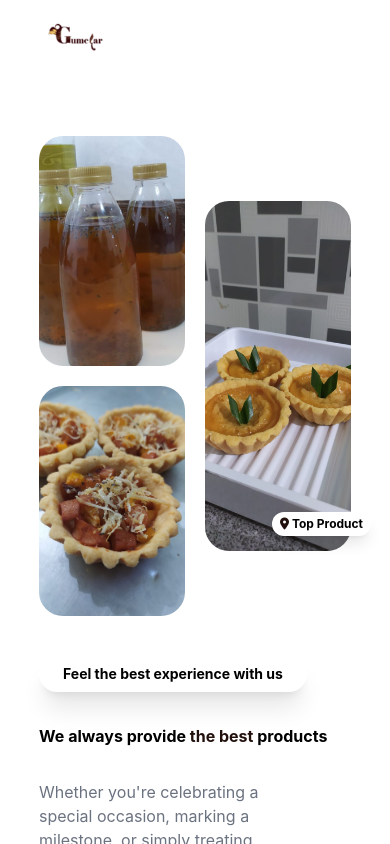
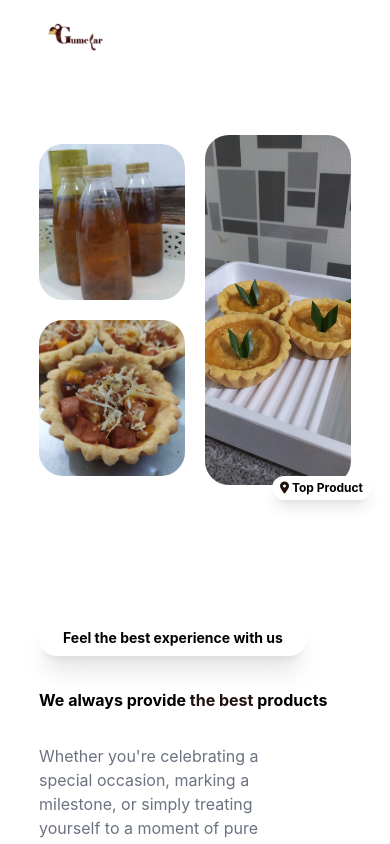
Before and after one commit to mulkihafizh/gumelar, a Nuxt app: page / in a window 390 px wide. Shown: the top 844 px of the page. Built offline with nearby package versions, Linux system fonts and the light colour scheme.

Commit message:
Responsive screen

```diff
--- a/components/Hero.vue
+++ b/components/Hero.vue
@@ -1,6 +1,6 @@
 <template>
   <section
-    class="grid lg:grid-cols-5 grid-cols-1 min-h-screen items-center py-24"
+    class="grid lg:grid-cols-5 grid-cols-1 min-h-screen items-center sm:py-24"
     id="home"
   >
     <main
@@ -38,20 +38,22 @@
     <div class="lg:col-span-3 order-1 lg:order-2 flex justify-center">
       <div class="grid grid-cols-2 gap-5">
         <div class="col-span-1 grid grid-rows-2 gap-5 py-10">
-          <div class="row-span-1 flex justify-center items-center">
+          <div class="row-span-1 flex justify-center items-end sm:items-center">
             <NuxtImg
               data-aos="fade-right"
               data-aos-duration="500"
               src="/images/javatea.jpg"
-              class="rounded-3xl w-[230px] h-[230px] object-cover"
+              class="rounded-3xl sm:w-[230px] w-full h-3/5 sm:h-[230px] object-cover"
             />
           </div>
-          <div class="row-span-1 flex justify-center items-center">
+          <div
+            class="row-span-1 flex justify-center items-start sm:items-center"
+          >
             <NuxtImg
               data-aos="fade-left"
               data-aos-duration="1500"
               src="/images/pie2.jpg"
-              class="rounded-3xl w-[230px] h-[230px] object-cover"
+              class="rounded-3xl sm:w-[230px] w-full h-3/5 sm:h-[230px] object-cover"
             />
           </div>
         </div>
@@ -67,7 +69,7 @@
               data-aos="fade-down"
               data-aos-duration="1500"
               src="/images/pie3.jpg"
-              class="rounded-3xl w-[230px] h-[350px] object-cover"
+              class="rounded-3xl sm:w-[230px] w-full h-[350px] object-cover"
             />
           </div>
         </div>
```
